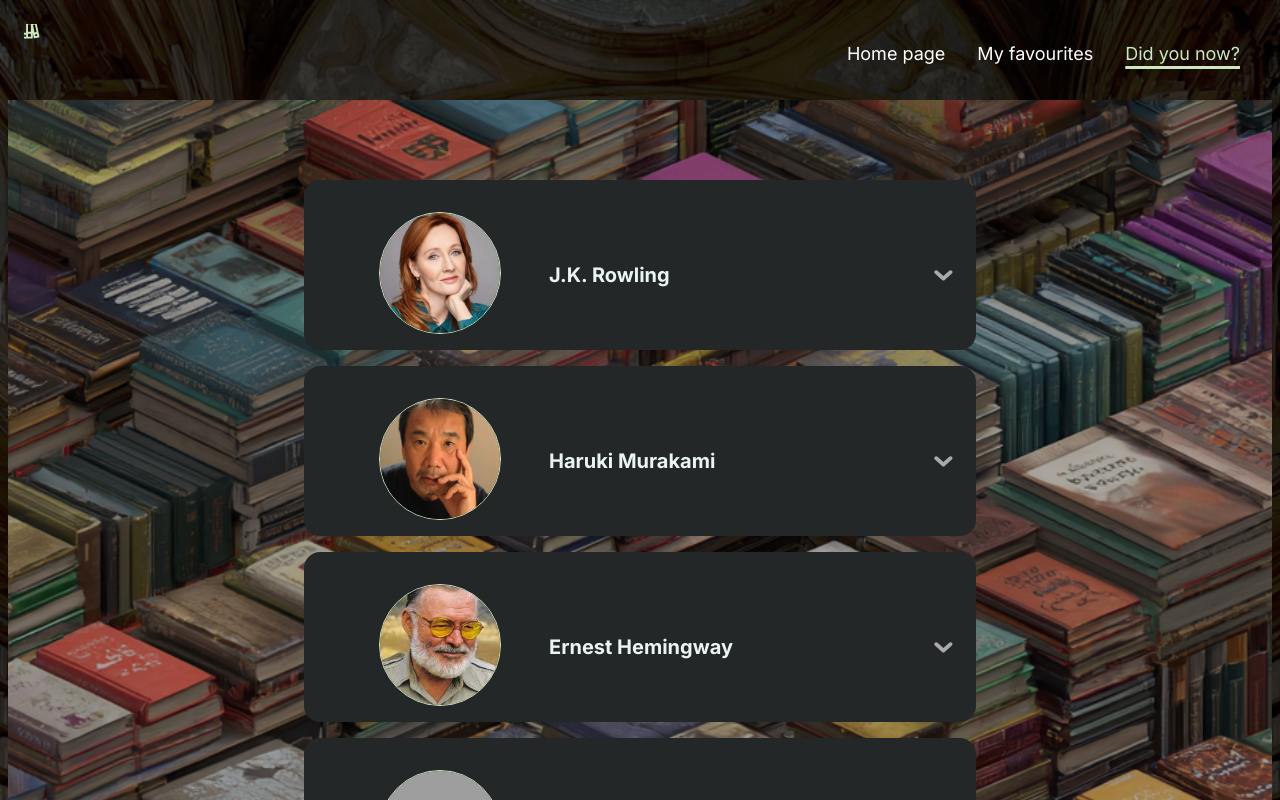
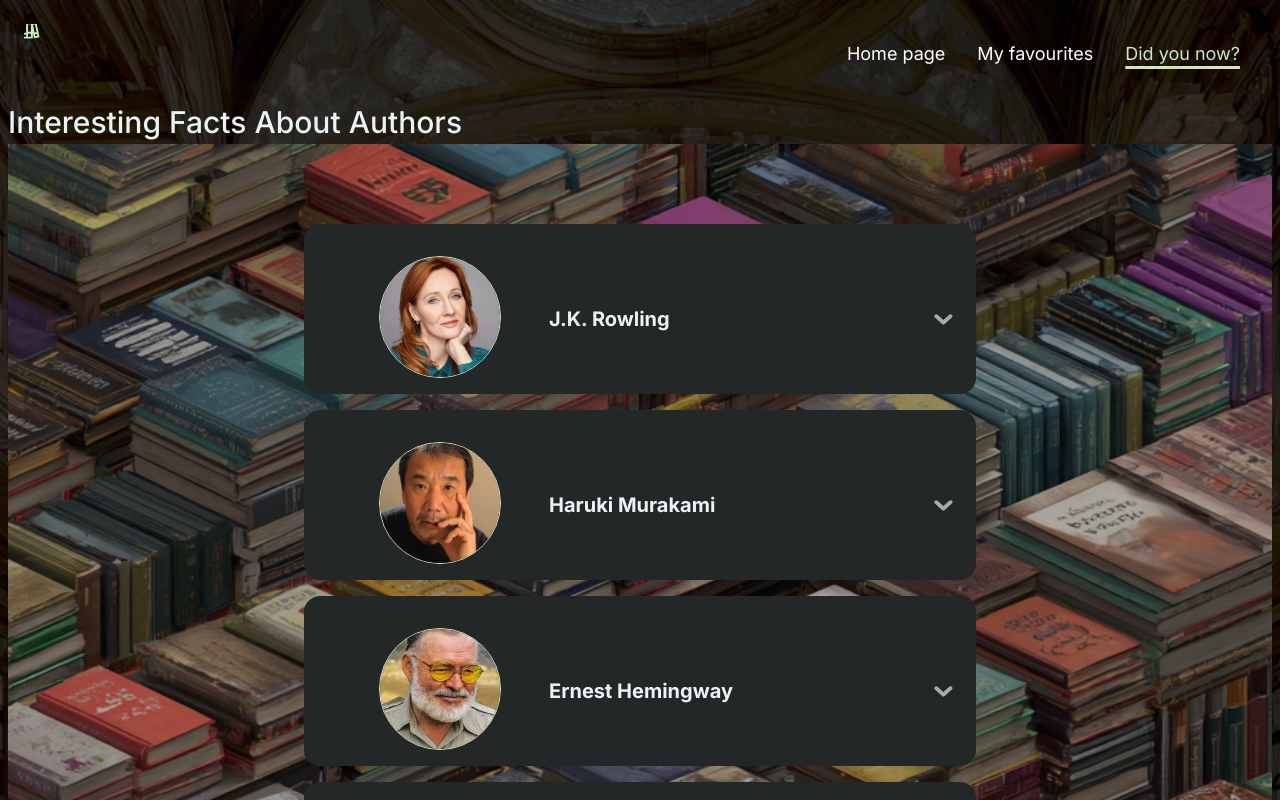
Before and after one commit to Innagl/books_app, a React (Create React App) app: page /DidYouKnow in a window 1280 px wide. Shown: the top 800 px of the page. Built offline with nearby package versions, Linux system fonts and the light colour scheme; grey boxes are pictures that could not be loaded.

Commit message:
Title to accordions

```diff
--- a/src/DidYouKnow.js
+++ b/src/DidYouKnow.js
@@ -6,7 +6,7 @@ const DidYouKnow = () => {
     return (
         <div >
 
-
+    <h2 className="page-title">Interesting Facts About Authors</h2>
             <Accordion />
         </div>
     )
```
